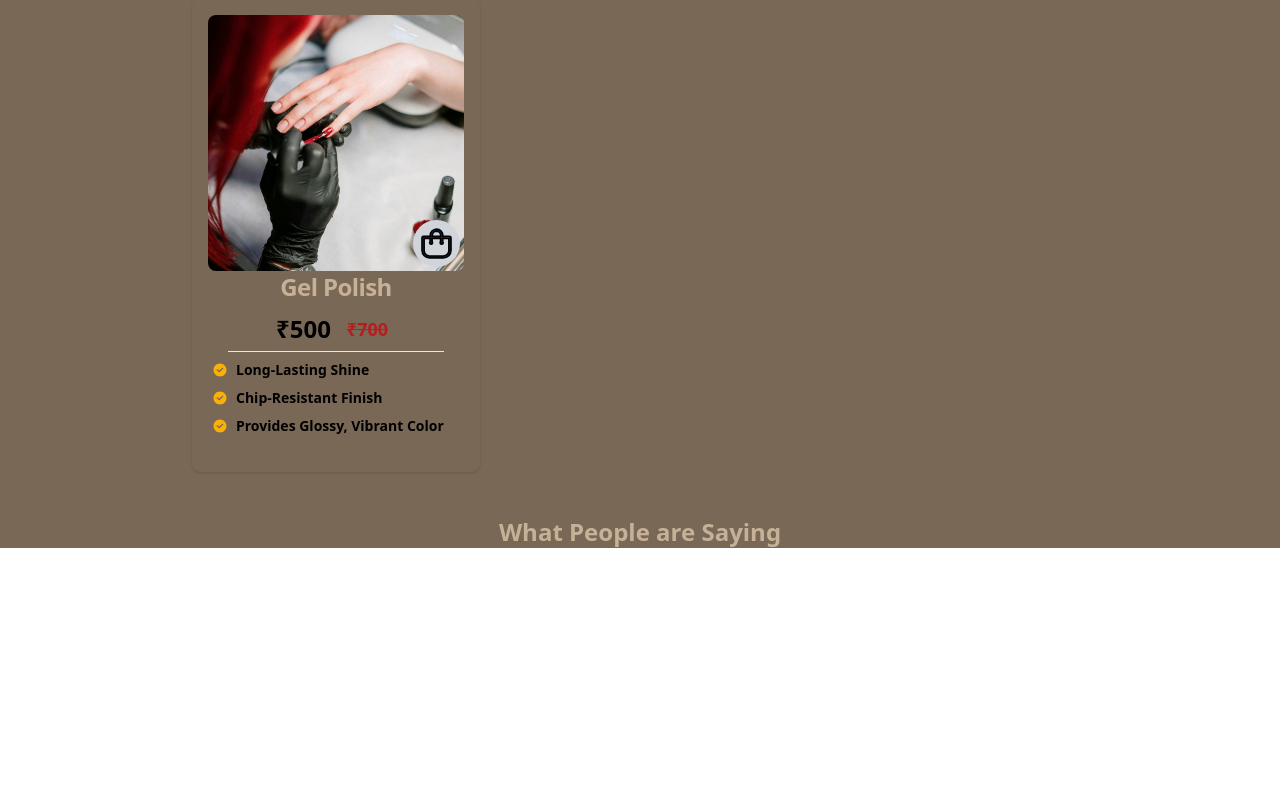
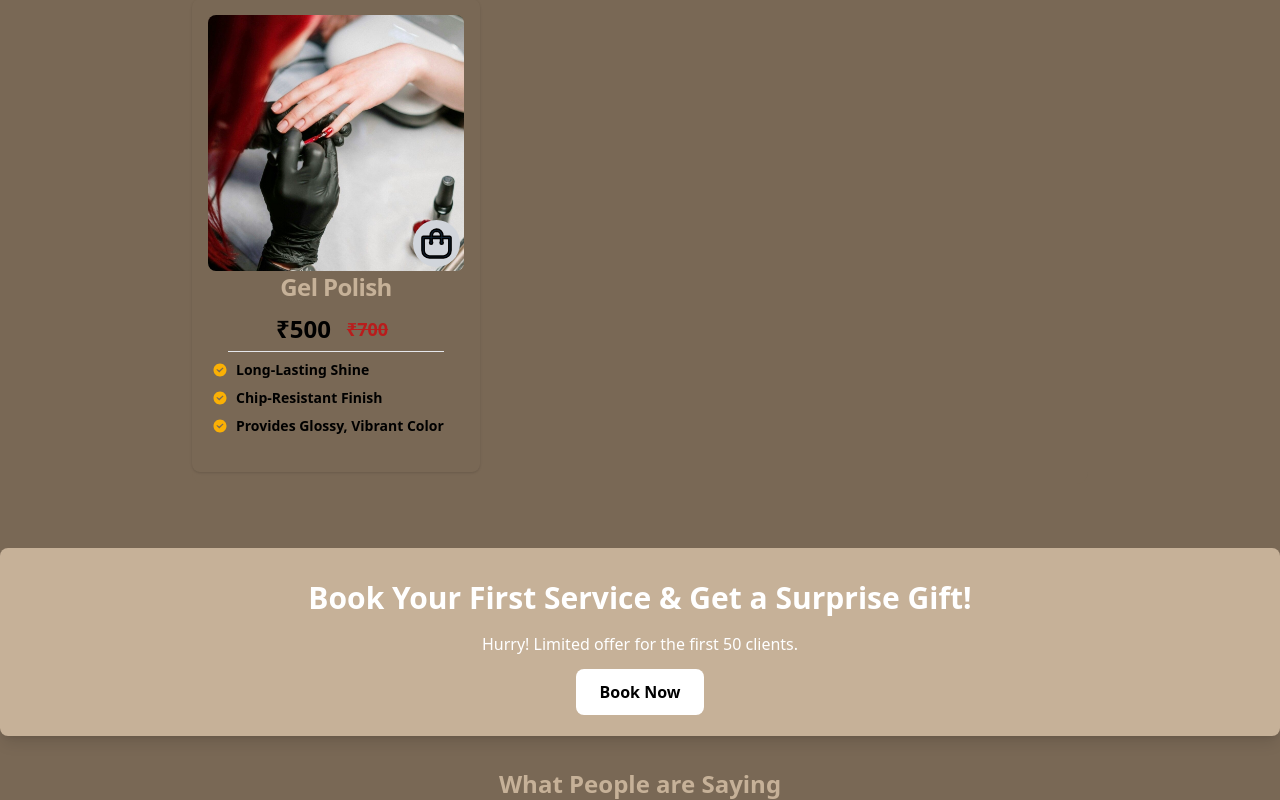
Before and after one commit to Harsh8118-ai/SilkenGlamour, a React (Vite) app in the folder Frontend/: page / in a window 1280 px wide. Shown: the part 1962-2762 px from the top of the page. Before the commit the page ends 2510 px from the top, so only its background shows below. Built offline with nearby package versions, Linux system fonts and the light colour scheme.

Commit message:
Final Code

```diff
--- /dev/null
+++ b/Frontend/src/components/Home/CallToAction.jsx
@@ -0,0 +1,19 @@
+import React from 'react';
+import { Link } from 'react-router-dom';
+
+const CallToActionBanner = () => {
+  return (
+    <div className="bg-MainBGColorYellow text-white p-8 rounded-lg shadow-lg text-center my-8">
+      <h2 className="text-3xl font-bold mb-4">Book Your First Service & Get a Surprise Gift!</h2>
+      <p className="mb-6">Hurry! Limited offer for the first 50 clients.</p>
+      <Link
+        to="/service"
+        className="bg-white text-black px-6 py-3 rounded-lg font-semibold hover:bg-gray-100 transition"
+      >
+        Book Now
+      </Link>
+    </div>
+  );
+};
+
+export default CallToActionBanner;
--- a/Frontend/src/components/Home/Home.jsx
+++ b/Frontend/src/components/Home/Home.jsx
@@ -7,6 +7,8 @@ import HomeStarterCombo from './Home Starter Combo';
 import WebCartLayout from '../Cart/WebCartLayout';
 import HeroSection from './HeroSection';
 import HomeServiceMobile from './HomeServiceMobile';
+import OurTeam from './OurTeam';
+import CallToActionBanner from './CallToAction';
 
 export default function Home() {
   const [isCartOpen, setIsCartOpen] = useState(false); // State to toggle cart visibility
@@ -234,6 +236,16 @@ export default function Home() {
           <HomeStarterCombo />
         </div>
 
+        {/* Our Team
+        <div>
+          <OurTeam />
+        </div> */}
+
+        {/* Call to Action */}
+        <div>
+          <CallToActionBanner />
+        </div>
+
         {/* REVIEWS SECTION */}
         <div>
           <h1 className='text-center font-bold text-2xl text-MainBGColorYellow'>What People are Saying</h1>
--- /dev/null
+++ b/Frontend/src/components/Home/OurTeam.jsx
@@ -0,0 +1,25 @@
+import React from 'react';
+
+const OurTeam = () => {
+  const team = [
+    { name: 'Sarah', role: 'Lead Stylist', image: '/path-to-image/sarah.jpg' },
+    { name: 'David', role: 'Makeup Artist', image: '/path-to-image/david.jpg' },
+  ];
+
+  return (
+    <div className="bg-white p-6 rounded-lg shadow-lg my-8">
+      <h2 className="text-center text-3xl font-bold mb-4">Meet Our Team</h2>
+      <div className="flex space-x-4 overflow-auto">
+        {team.map((member, index) => (
+          <div key={index} className="flex-shrink-0 w-72 bg-MainBGColorYellow p-4 rounded-lg">
+            <img src={member.image} alt={member.name} className="h-16 w-16 rounded-full mx-auto" />
+            <h3 className="text-lg font-semibold text-center mt-2">{member.name}</h3>
+            <p className="text-center text-sm">{member.role}</p>
+          </div>
+        ))}
+      </div>
+    </div>
+  );
+};
+
+export default OurTeam;
```
Also changed, not shown: Frontend/src/components/Profile/Profile.jsx (line endings or trailing spaces).
